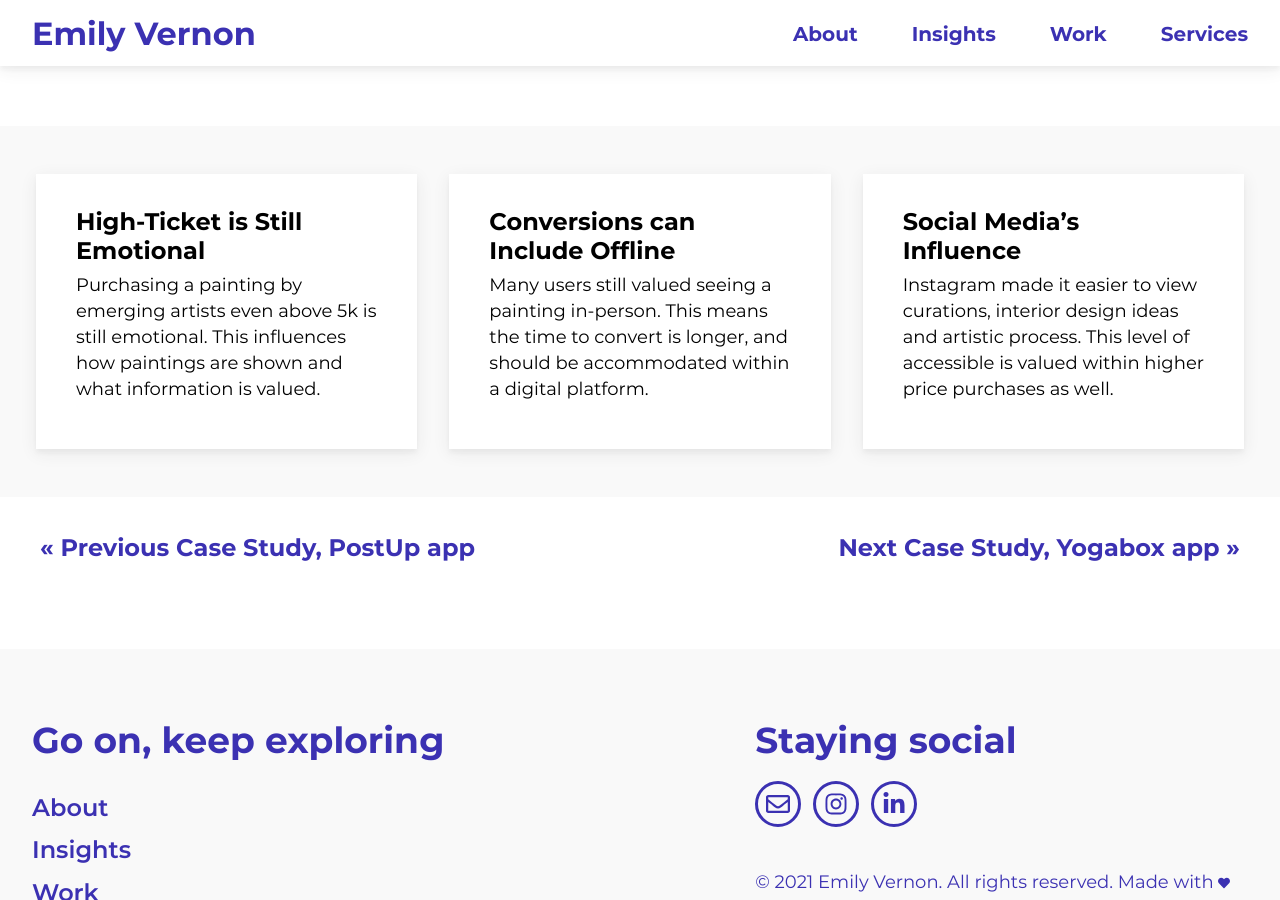
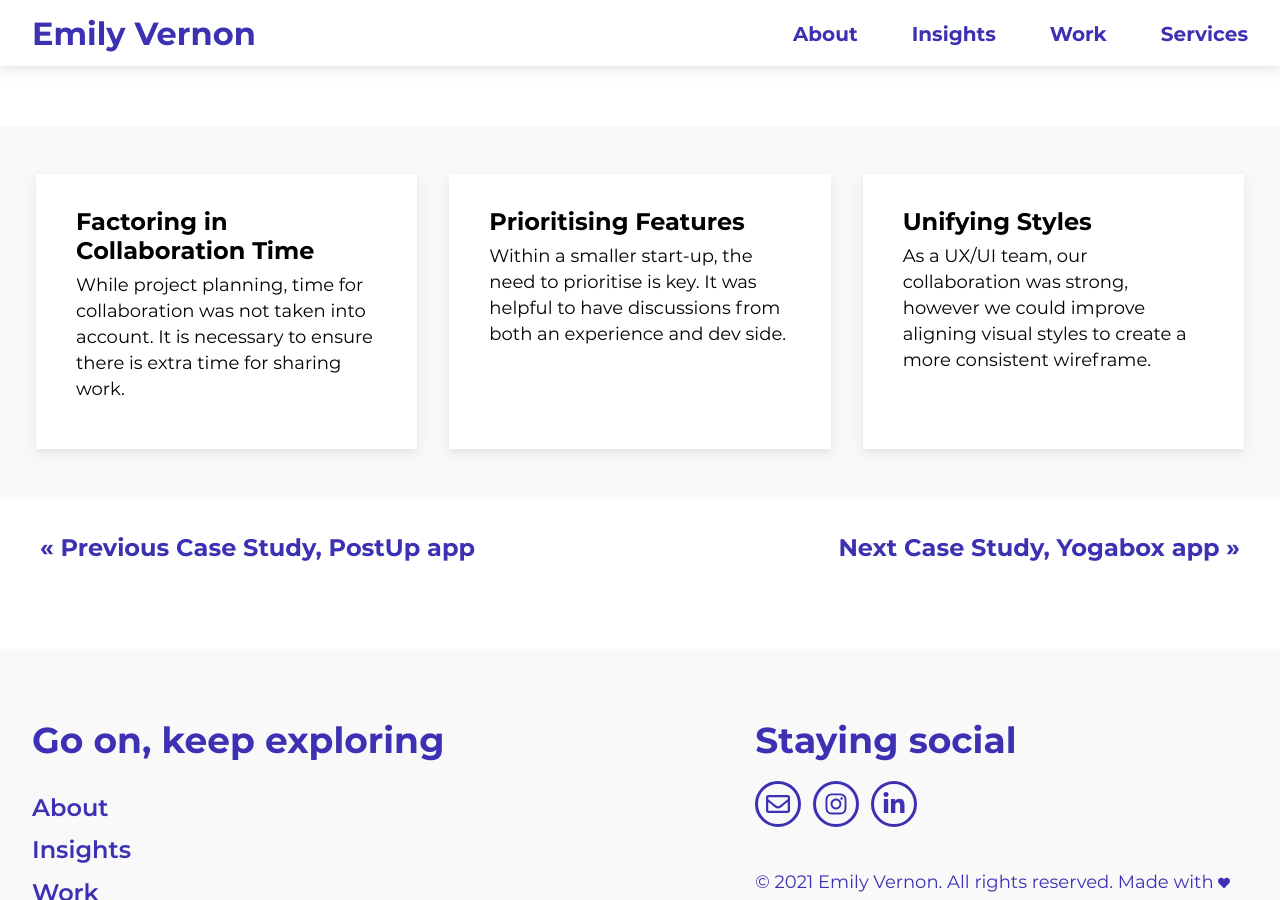
Before and after one commit to emilygv/emilyvernon.com, a Jekyll site: the page built from _casestudies/savviest.md, in a window 1280 px wide and 900 px high, scrolled down 12435 px. Built offline with Jekyll 4.4.1, drawn with Linux system fonts in a browser that asks for light colours.

Commit message:
key learnings text

```diff
--- a/_casestudies/savviest.md
+++ b/_casestudies/savviest.md
@@ -135,13 +135,13 @@ title="Next Steps <br>& Key Learnings"
 content="It was necessary to think about both the ideal and ability of the start-up. For the time allocated, we were able to do one round of testing, however **this would require another round of user testing. We were able to explore improving the job profile and making it more mobile-friendly, but this should be further development.** A product roadmap would help with all points mentioned." %}
 
 {% capture info-highlight %}
-#### High-Ticket is Still Emotional
-Purchasing a painting by emerging artists even above 5k is still emotional. This influences how paintings are shown and what information is valued.
+#### Factoring in Collaboration Time
+While project planning, time for collaboration was not taken into account. It is necessary to ensure there is extra time for sharing work.
 |
-#### Conversions can Include Offline
-Many users still valued seeing a painting in-person. This means the time to convert is longer, and should be accommodated within a digital platform.
+#### Prioritising Features
+Within a smaller start-up, the need to prioritise is key. It was helpful to have discussions from both an experience and dev side.
 |
-#### Social Media’s Influence
-Instagram made it easier to view curations, interior design ideas and artistic process. This level of accessible is valued within higher price purchases as well.
+#### Unifying Styles
+As a UX/UI team, our collaboration was strong, however we could improve aligning visual styles to create a more consistent wireframe.
 {% endcapture %}
 {% include info-highlight.html content=info-highlight %}
```
